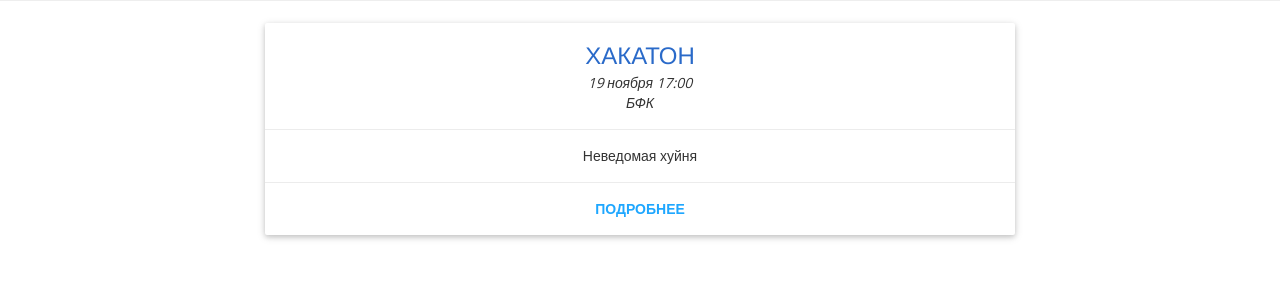
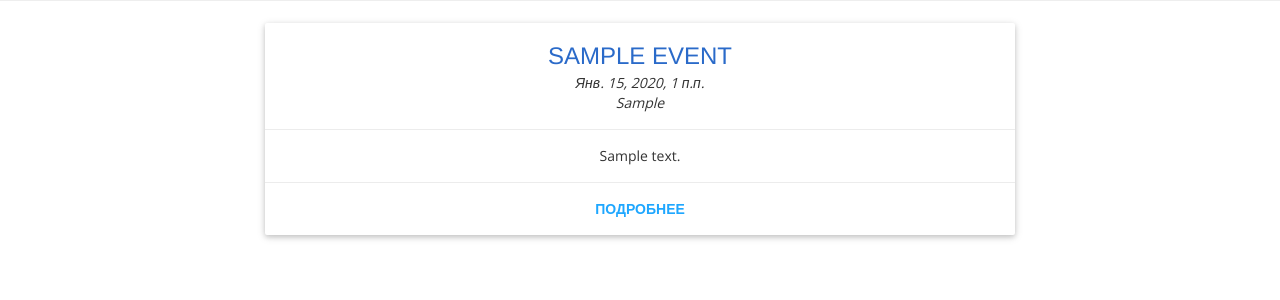
Before and after one commit to mizabrik/miptfeed, a Django app: page /events/ in a window 1280 px wide. Shown: the part 77-377 px from the top of the page. Run offline with Django 3.2, Linux system fonts and the light colour scheme; tables that the repository leaves empty hold one stand-in row (values such as "Sample post"); some libraries are stand-ins or nearby versions.

Commit message:
Fix more things

```diff
--- a/miptfeed/apps/events/management/commands/teodorgay.py
+++ /dev/null
@@ -1,4 +0,0 @@
-from django.core.management.commands.runserver import Command as RunServerCommand
-
-class Command(RunServerCommand):
-    pass
--- a/miptfeed/settings.py
+++ b/miptfeed/settings.py
@@ -125,3 +125,4 @@ STATIC_URL = '/static/'
 STATICFILES_DIRS = (
     os.path.join(PROJECT_DIR, 'static'),
 )
+print(os.path.join(PROJECT_DIR, 'static'))
--- a/miptfeed/templates/base.html
+++ b/miptfeed/templates/base.html
@@ -1,21 +1,14 @@
- <!DOCTYPE html>
+<!DOCTYPE html>{% load static %}
 <html lang="ru" class=" js no-touch">
   <head>
     <title>Tempo | HTML5 Responsive Bootstrap Template</title>
     <meta charset="utf-8">
     <meta name="viewport" content="width=device-width, initial-scale=1">
-  <link rel="stylesheet" href="../static/css/bootstrap.min.css">
-  <link rel="stylesheet" type="text/css" href="../static/css/font-awesome.min.css">
+    <link rel="stylesheet" href="{% static 'css/bootstrap.min.css' %}">
+    <link rel="stylesheet" type="text/css" href="{% static 'css/font-awesome.min.css' %}">
     <link href='https://fonts.googleapis.com/css?family=Open+Sans:300,600|Raleway:600,300|Josefin+Slab:400,700,600italic,600,400italic' rel='stylesheet' type='text/css'>
-  <link rel="stylesheet" type="text/css" href="../static/css/slick-team-slider.css"/>
-  <link rel="stylesheet" type="text/css" href="../static/css/style.css">
-    <!-- Bootcards CSS for desktop: -->
-  <!-- =======================================================
-        Theme Name: Tempo
-        Theme URL: https://bootstrapmade.com/tempo-free-onepage-bootstrap-theme/
-        Author: BootstrapMade.com
-        Author URL: https://bootstrapmade.com
-    ======================================================= -->
+    <link rel="stylesheet" type="text/css" href="{% static 'css/slick-team-slider.css' %}"/>
+    <link rel="stylesheet" type="text/css" href="{% static 'css/style.css' %}">
   </head>
   <body>
     <!--HEADER START-->
--- a/miptfeed/templates/events/event_list.html
+++ b/miptfeed/templates/events/event_list.html
@@ -1,26 +1,26 @@
 {% extends 'base.html' %}
 
 {% block content %}
+<div class="row">
 {% for event in object_list %}
-<div class="row">
 	<!-- Card Projects -->
 	<div class="col-md-8 col-md-offset-2">
 		<div class="card">
-            <div class="card-title">Хакатон</div>
+			<div class="card-title">{{ event.title }}</div>
 
-            <div class = "card-time">19 ноября 17:00</div>
+			<div class = "card-time">{{ event.date }}</div>
 
-            <div class = "card-place">БФК</div>
+			<div class = "card-place">{{ event.place }}</div>
 
 			<div class="card-content">
-               <p>Неведомая хуйня</p>
+				<p>{{ event.description }}</p>
 			</div>
 
 			<div class="card-action">
-                <a href="#" target="new_blank">Подробнее</a>
-            </div>
+				<a href="{% url 'events:event-detail' pk=event.pk %}" target="new_blank">Подробнее</a>
 			</div>
 		</div>
 	</div>
 {% endfor %}
+</div>
 {% endblock %}
```
Also changed, not shown: miptfeed/templates/events/event_detail.html (+4 -6 lines). Lines whose indentation alone changed are shown as unchanged.
